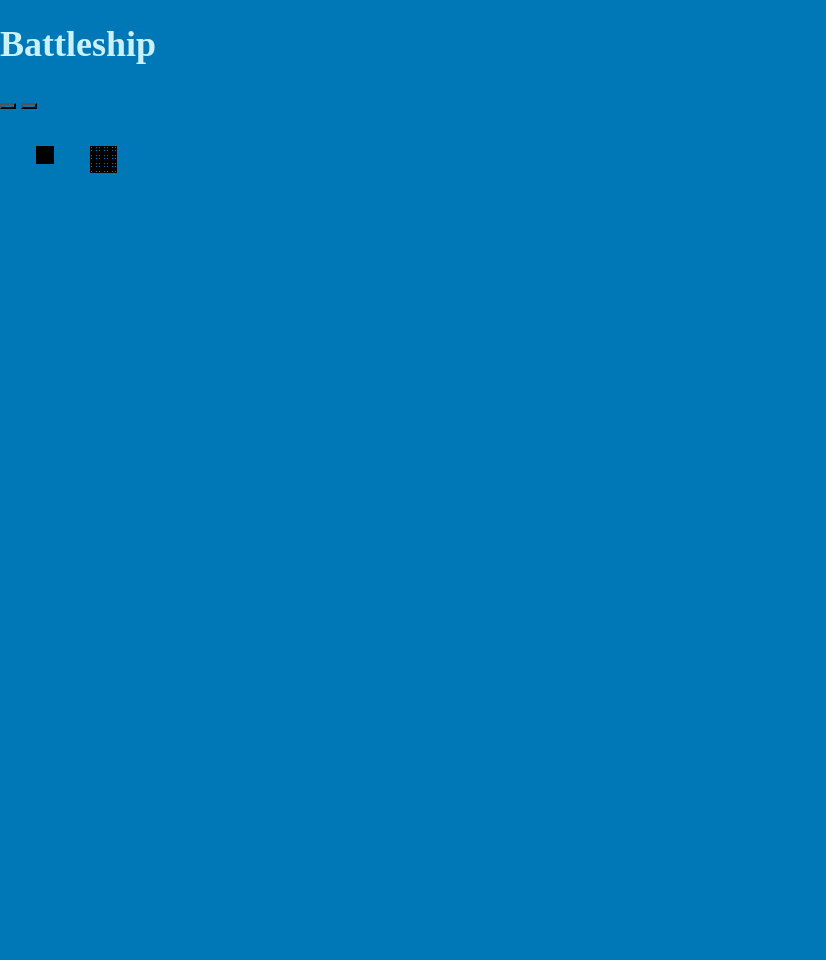
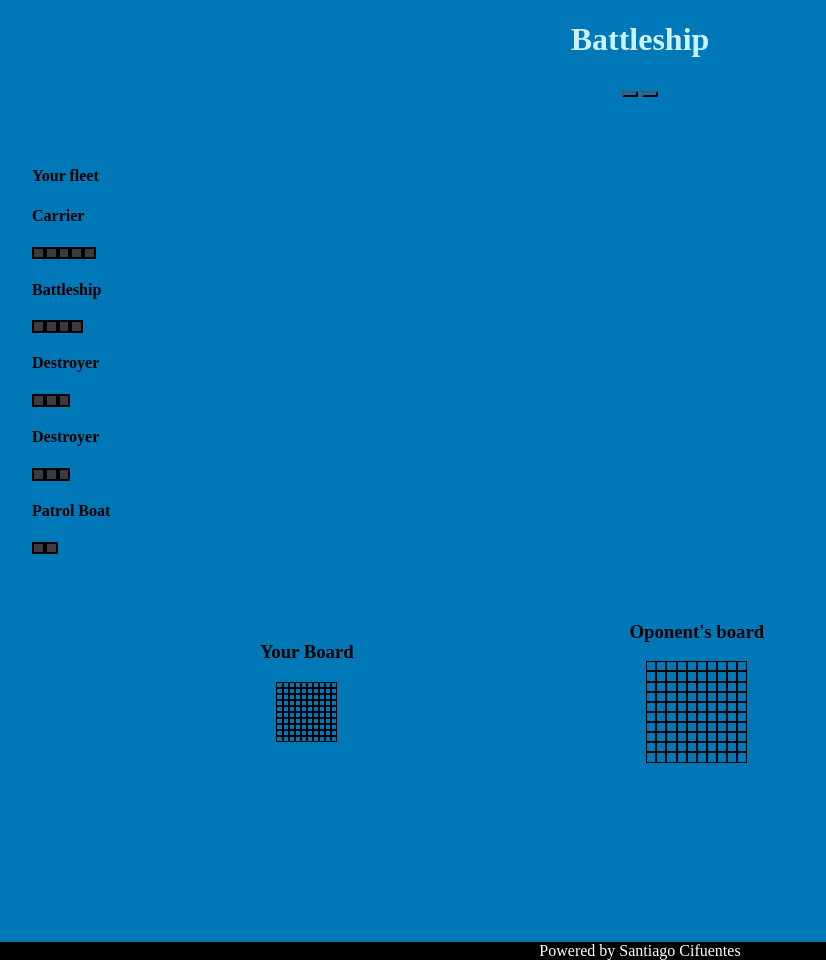
Before and after one commit to sacifuentespa/battleship, a website with bundled scripts: page index.html in a window 1280 px wide. Shown: the whole page, without its empty margins (0-826 px from the left). Before the commit the page ends 800 px from the top, so only its background shows below. Built offline with nearby package versions, Linux system fonts and the light colour scheme.

Commit message:
drawBoard function changes, calculateSquareSize placed in different module. Drawship for player's fleet implemented

```diff
--- a/index.html
+++ b/index.html
@@ -18,15 +18,23 @@
         <button id="reset"></button>
     </div>
     <main>
-        <div class="ships"></div>
+        <div class="ships">
+            <h4>
+                Your fleet
+            </h4>
+        </div>
         <div class="boards">
-            <div class="playerBoard"></div>
-            <div class="oponentBoard"></div>
+            <div class="playerBoard">
+                <h3>Your Board</h3>
+            </div>
+            <div class="oponentBoard">
+                <h3>Oponent's board</h3>
+            </div>
         </div>
     </main>
 
     <footer>
-
+        <a href="https://github.com/sacifuentespa" target="_blank">Powered by Santiago Cifuentes</a>
     </footer>
     <script type="module" src="./index.js"></script>
 </body>
--- a/index.js
+++ b/index.js
@@ -2,16 +2,20 @@ import Ship from "./src/gameLogic/Ship.js";
 import Gameboard from "./src/gameLogic/Gameboard.js";
 import Player from "./src/gameLogic/Player.js";
 import drawBoard from "./src/frontManagement/drawBoard.js";
+import drawShip from "./src/frontManagement/drawShip.js";
 
 const playerBoard = document.querySelector('.playerBoard');
 const oponentBoard = document.querySelector('.oponentBoard');
 
-drawBoard(playerBoard);
-drawBoard(oponentBoard);
+const shipsContainer = document.querySelector('.ships')
+
+let humanPlayerBoard = drawBoard(playerBoard);
+let computerPlayerBoard = drawBoard(oponentBoard);
 
 
 const player1 = new Player("Human");
 const player2 = new Player("Computer");
+
 
 // ships for player 1
 const carrierPlayer1 = new Ship(5);
@@ -20,9 +24,31 @@ const destroyerOnePlayer1 = new Ship(3);
 const destroyerTwoPlayer1 = new Ship(3);
 const patrolBoatPlayer1 = new Ship(2);
 
+
+
+drawShip(carrierPlayer1, shipsContainer);
+drawShip(battleshipPlayer1, shipsContainer);
+drawShip(destroyerOnePlayer1, shipsContainer);
+drawShip(destroyerTwoPlayer1, shipsContainer);
+drawShip(patrolBoatPlayer1, shipsContainer);
+
+player1.gameboard.placeShip(carrierPlayer1, 0,0, true);
+player1.gameboard.placeShip(battleshipPlayer1, 1,1, true);
+player1.gameboard.placeShip(destroyerOnePlayer1, 2,2, true);
+player1.gameboard.placeShip(destroyerTwoPlayer1, 3,3, true);
+player1.gameboard.placeShip(patrolBoatPlayer1, 4,4, true);
+
+
+
 // ships for player 2
 const carrierPlayer2 = new Ship(5);
 const battleshipPlayer2 = new Ship(4);
 const destroyerOnePlayer2 = new Ship(3);
 const destroyerTwoPlayer2 = new Ship(3);
 const patrolBoatPlayer2 = new Ship(2);
+
+player2.gameboard.placeShip(carrierPlayer2, 0,0, true);
+player2.gameboard.placeShip(battleshipPlayer2, 1,1, true);
+player2.gameboard.placeShip(destroyerOnePlayer2, 2,2, true);
+player2.gameboard.placeShip(destroyerTwoPlayer2, 3,3, true);
+player2.gameboard.placeShip(patrolBoatPlayer2, 4,4, true);
--- a/src/assets/style.css
+++ b/src/assets/style.css
@@ -4,7 +4,7 @@
     --mid: #00b4d8;
     --light: #90e0ef;
     --lightest: #caf0f8;
-    font-size: large;
+    --shipColor: #3D3B40;
 }
 
 * {
@@ -15,10 +15,13 @@
 body {
     display:flex;
     flex-direction: column;
-    height: 100vh;
+    height: 120vh;
+    align-items: center;
+    justify-content: center;
 }
 
 h1 {
+    margin-top: 1.5em;
     color: var(--lightest);
 }
 
@@ -31,12 +34,15 @@ main {
 
 .ships {
     width: 20%;
+    padding: 2em;
 }
 
 .boards {
     display: flex;
     width: 80%;
     flex:1;
+    align-items: center;
+    justify-content: space-evenly;
 }
 
 
@@ -44,9 +50,14 @@ main {
     margin: 1em;
 }
 
+.playerBoard, .oponentBoard{
+    display:flex;
+    flex-direction: column;
+    align-items: center;
+    justify-content: center;
+}
 
-.playerBoard,
-.oponentBoard {
+.internBoard{
     display: grid;
     box-sizing: border-box;
 }
@@ -58,3 +69,31 @@ main {
     align-items: center;
     justify-content: center;
 }
+
+.shipDrawing{
+    display: flex;
+}
+
+.squareShip{
+    border: 2px solid;
+    background-color: var(--shipColor);
+}
+
+
+footer{
+    display:flex;
+    justify-content: center;
+    background-color: black;
+    color: white;
+    width: 100%;
+}
+
+a{
+    color: white;
+    text-decoration: none;
+}
+
+a:visited {
+    color: white;
+    text-decoration: none;
+}
--- /dev/null
+++ b/src/frontManagement/calculateSquareSize.js
@@ -0,0 +1,11 @@
+const GRID_SIZE = 10;
+
+function calculateSquareSize() {
+    const boards = document.querySelector('.boards');
+    const boardWidth = boards.clientWidth / (GRID_SIZE*3/2);
+    const boardHeight = boards.clientHeight / (GRID_SIZE*3/2);
+    const squareSize = Math.min(boardWidth, boardHeight);
+    return squareSize;
+}
+
+export default calculateSquareSize;
--- a/src/frontManagement/drawBoard.js
+++ b/src/frontManagement/drawBoard.js
@@ -1,11 +1,18 @@
+import calculateSquareSize from "./calculateSquareSize.js";
+
 const GRID_SIZE = 10;
-
 
 function drawBoard(board) {
 
     const squareSize = calculateSquareSize();
-    board.style.width = `${squareSize * GRID_SIZE}`;
-    board.style.height = `${squareSize * GRID_SIZE}`;
+
+    const internBoard = document.createElement('div');
+    internBoard.classList.add('internBoard');
+    board.appendChild(internBoard);
+
+
+    internBoard.style.width = `${squareSize * GRID_SIZE}`;
+    internBoard.style.height = `${squareSize * GRID_SIZE}`;
 
     for (let row = 0; row < GRID_SIZE; row++) {
         for (let column = 0; column < GRID_SIZE; column++) {
@@ -19,23 +26,15 @@ function drawBoard(board) {
             square.style.width = `${squareSize}px`;
             square.style.height = `${squareSize}px`;
 
-
             square.id = `${row}${column}`;
-            board.appendChild(square);
+            internBoard.appendChild(square);
         }
     }
 
-    board.style.gridTemplateColumns = `repeat(${GRID_SIZE}, ${squareSize}px)`;
-    board.style.gridTemplateRows = `repeat(${GRID_SIZE}, ${squareSize}px)`;
-}
-
-function calculateSquareSize() {
-    const boards = document.querySelector('.boards');
-    const boardWidth = boards.clientWidth / (GRID_SIZE*2);
-    const boardHeight = boards.clientHeight / (GRID_SIZE*2);
-    const squareSize = Math.min(boardWidth, boardHeight);
-    return squareSize;
+    internBoard.style.gridTemplateColumns = `repeat(${GRID_SIZE}, ${squareSize}px)`;
+    internBoard.style.gridTemplateRows = `repeat(${GRID_SIZE}, ${squareSize}px)`;
 }
 
 
+
 export default drawBoard;
--- /dev/null
+++ b/src/frontManagement/drawShip.js
@@ -0,0 +1,25 @@
+import calculateSquareSize from "./calculateSquareSize.js";
+
+function drawShip(ship, container) {
+
+    const squareSize = calculateSquareSize();
+
+    const shipName = document.createElement('h4');
+    shipName.innerText = ship.name;
+    container.appendChild(shipName);
+
+    const shipDrawing = document.createElement('div');
+    shipDrawing.classList.add('shipDrawing');
+    container.appendChild(shipDrawing);
+
+    for (let row = 0; row < ship.length; row++) {
+        const square = document.createElement('div');
+        square.classList.add('squareShip');
+
+        square.style.width = `${squareSize}px`;
+        square.style.height = `${squareSize}px`;
+        shipDrawing.appendChild(square);
+    }
+}
+
+export default drawShip;
```
